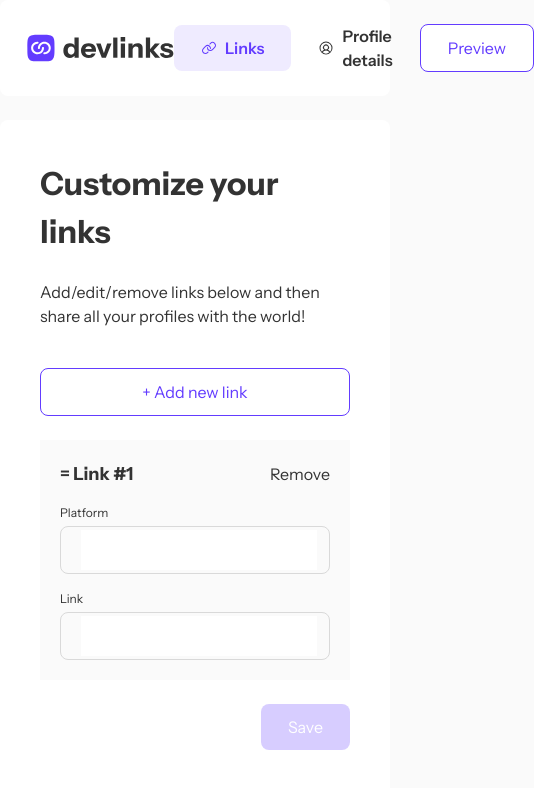
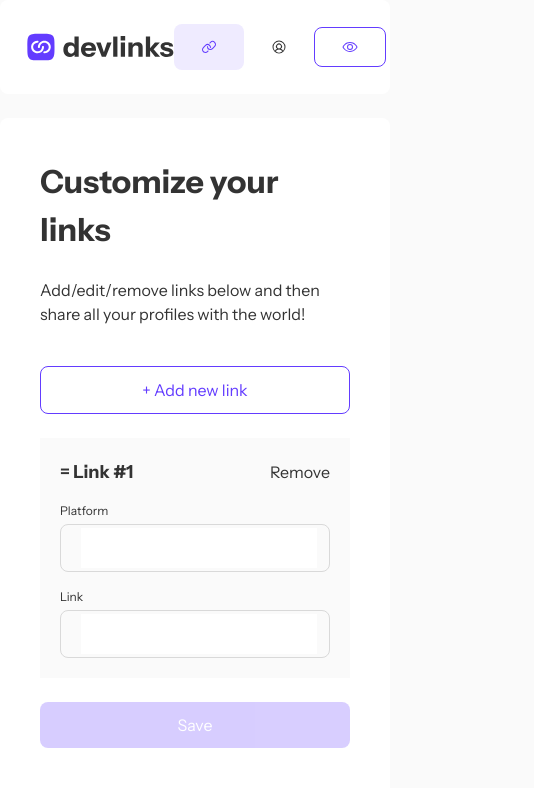
Before and after one commit to abel-otegbola/Devlinks, a Next.js app: page /links in a window 390 px wide. Shown: the top 788 px of the page, 534 px wide, since content can reach past the window. Built offline with nearby package versions, Linux system fonts and the light colour scheme.

Commit message:
feat: add mobile screen changes

```diff
--- a/src/components/button/button.tsx
+++ b/src/components/button/button.tsx
@@ -19,7 +19,7 @@ export default function Button({ variant, className, size, disabled, children }:
             ${variants[variant || "primary"]}
             ${className}
             ${disabled ? "opacity-[0.25]" : ""}
-            ${size === "full" ? "w-full" : ""}
+            ${size === "full" ? "w-full" : "sm:w-fit w-full"}
         `}
         disabled={disabled}
         >
--- a/src/components/header/header.tsx
+++ b/src/components/header/header.tsx
@@ -1,5 +1,5 @@
 'use client'
-import { Link, UserCircle } from "@phosphor-icons/react";
+import { Eye, Link, UserCircle } from "@phosphor-icons/react";
 import Image from "next/image";
 import Tab from "../tab/tab";
 import Button from "../button/button";
@@ -29,7 +29,10 @@ export default function Header() {
                 }
             </nav>
 
-            <Button variant="secondary">Preview</Button>
+            <Button variant="secondary" className="w-fit">
+                <span className="sm:inline hidden">Preview</span>
+                <span className="sm:hidden inline"><Eye size={16} /></span>
+            </Button>
         </div>
     )
 }
--- a/src/components/tab/tab.tsx
+++ b/src/components/tab/tab.tsx
@@ -21,7 +21,7 @@ export default function Tab ({ to, label, icon }: tabProps) {
             `}
         >
             <span>{icon}</span>
-            <span>{label}</span>
+            <span className="sm:inline hidden">{label}</span>
         </Link>
     )
 }
```
